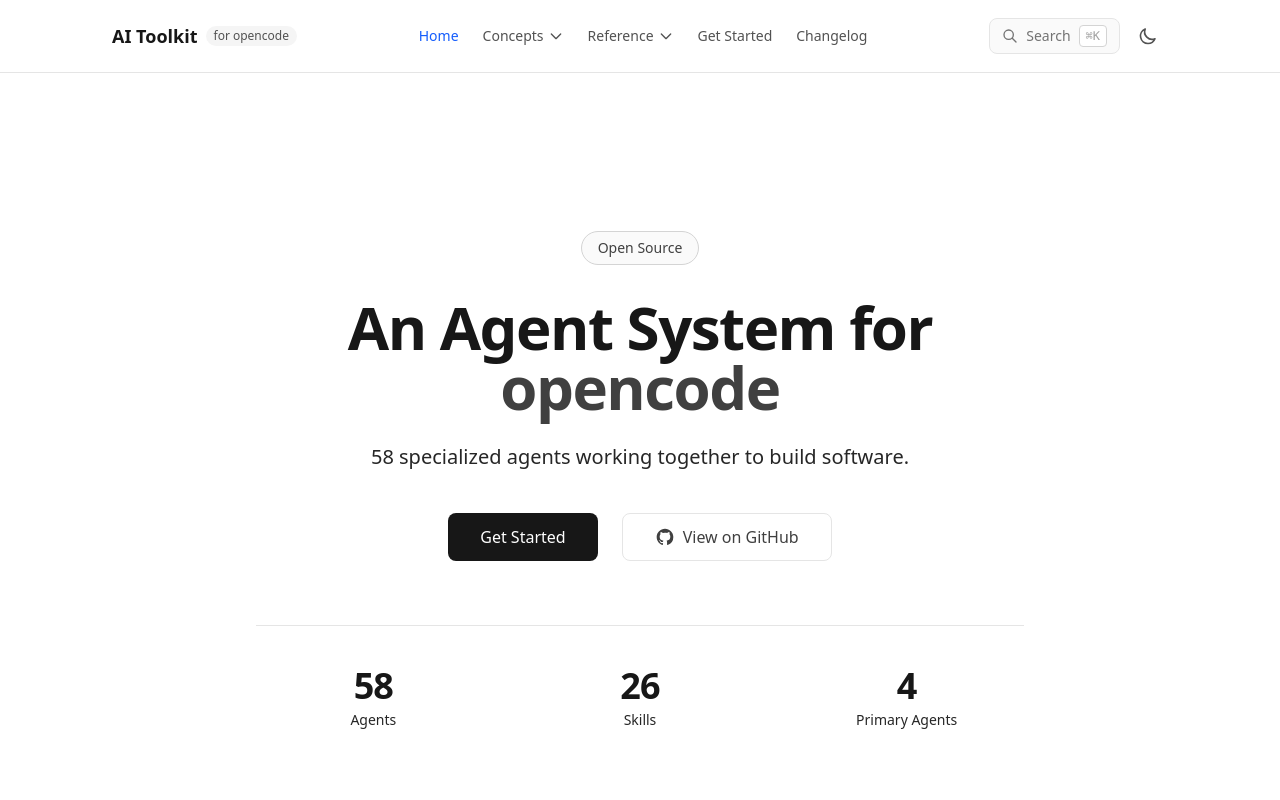
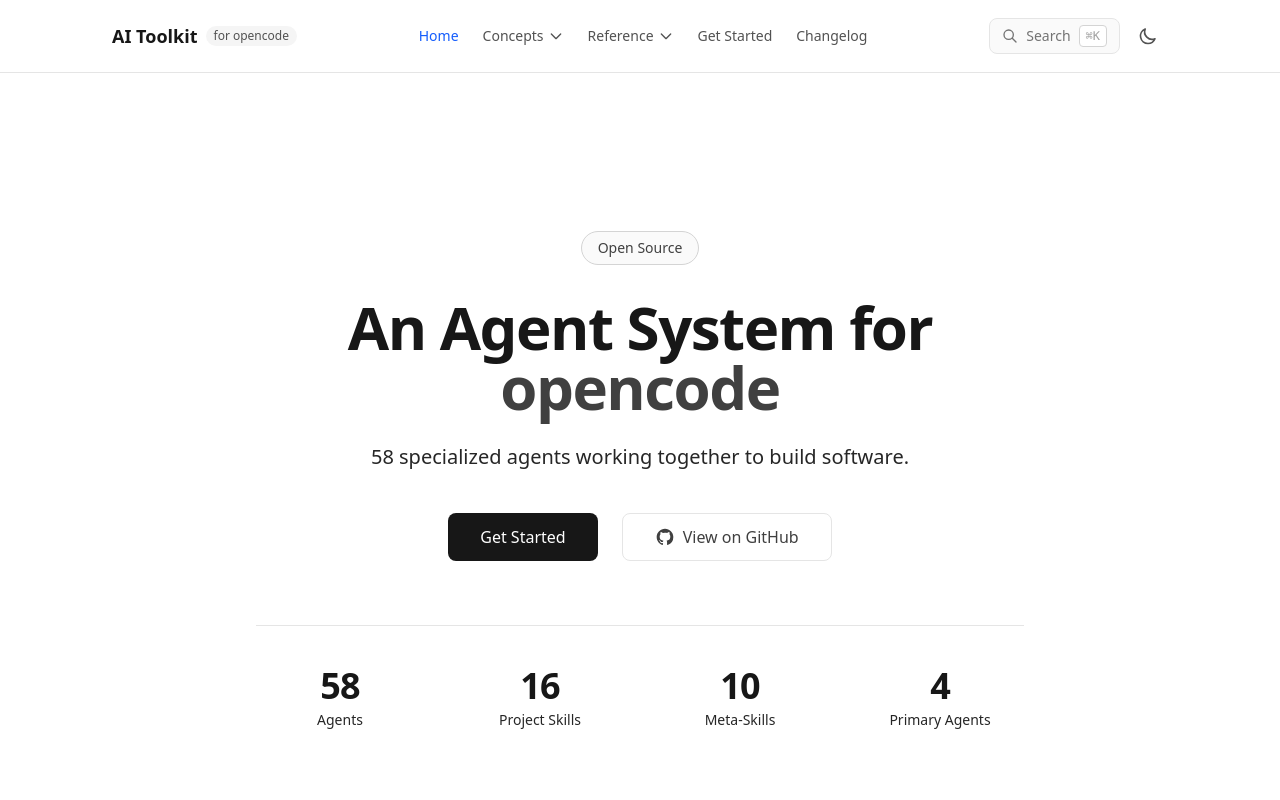
Before and after one commit to mdmagnuson-creator/opencode-toolkit-website, a Next.js app: page / in a window 1280 px wide. Shown: the top 800 px of the page. Built offline with nearby package versions, Linux system fonts and the light colour scheme.

Commit message:
feat: Split skills into Project Skills and Meta-Skills in hero stats
Display separate counts for Project Skills (16) and Meta-Skills (10) instead
of a single combined count. Updates hero grid to 4 columns on larger screens.

```diff
--- a/src/app/page.tsx
+++ b/src/app/page.tsx
@@ -15,6 +15,7 @@
       <Hero counts={{
         agents: counts.agents,
         skills: counts.skills,
+        metaSkills: counts.metaSkills,
         primaryAgents: counts.primaryAgents,
       }} />
 
--- a/src/components/Hero.tsx
+++ b/src/components/Hero.tsx
@@ -6,6 +6,7 @@
   counts: {
     agents: number;
     skills: number;
+    metaSkills: number;
     primaryAgents: number;
   };
 }
@@ -66,7 +67,7 @@
         </div>
 
         {/* Stats */}
-        <div className="mt-16 grid grid-cols-3 gap-4 border-t border-neutral-200 pt-10 sm:gap-8 dark:border-neutral-800">
+        <div className="mt-16 grid grid-cols-2 gap-4 border-t border-neutral-200 pt-10 sm:grid-cols-4 sm:gap-8 dark:border-neutral-800">
           <div>
             <p className="text-2xl font-semibold tracking-tight text-neutral-900 sm:text-3xl lg:text-4xl dark:text-neutral-50">
               {counts.agents}
@@ -77,10 +78,18 @@
           </div>
           <div>
             <p className="text-2xl font-semibold tracking-tight text-neutral-900 sm:text-3xl lg:text-4xl dark:text-neutral-50">
-              {counts.skills}
+              {counts.skills - counts.metaSkills}
             </p>
             <p className="mt-1 text-xs text-neutral-800 sm:text-sm dark:text-neutral-400">
-              Skills
+              Project Skills
+            </p>
+          </div>
+          <div>
+            <p className="text-2xl font-semibold tracking-tight text-neutral-900 sm:text-3xl lg:text-4xl dark:text-neutral-50">
+              {counts.metaSkills}
+            </p>
+            <p className="mt-1 text-xs text-neutral-800 sm:text-sm dark:text-neutral-400">
+              Meta-Skills
             </p>
           </div>
           <div>
```
